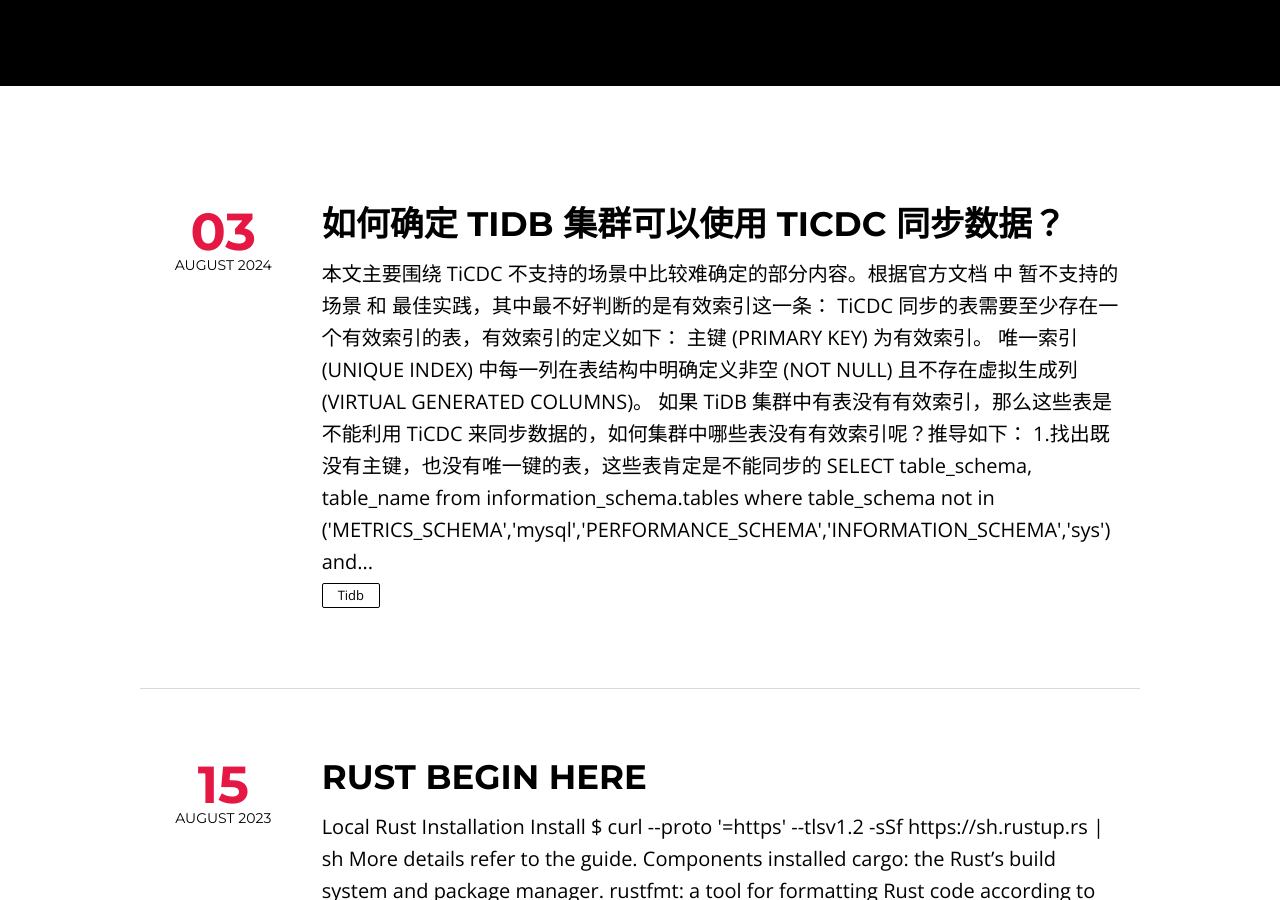
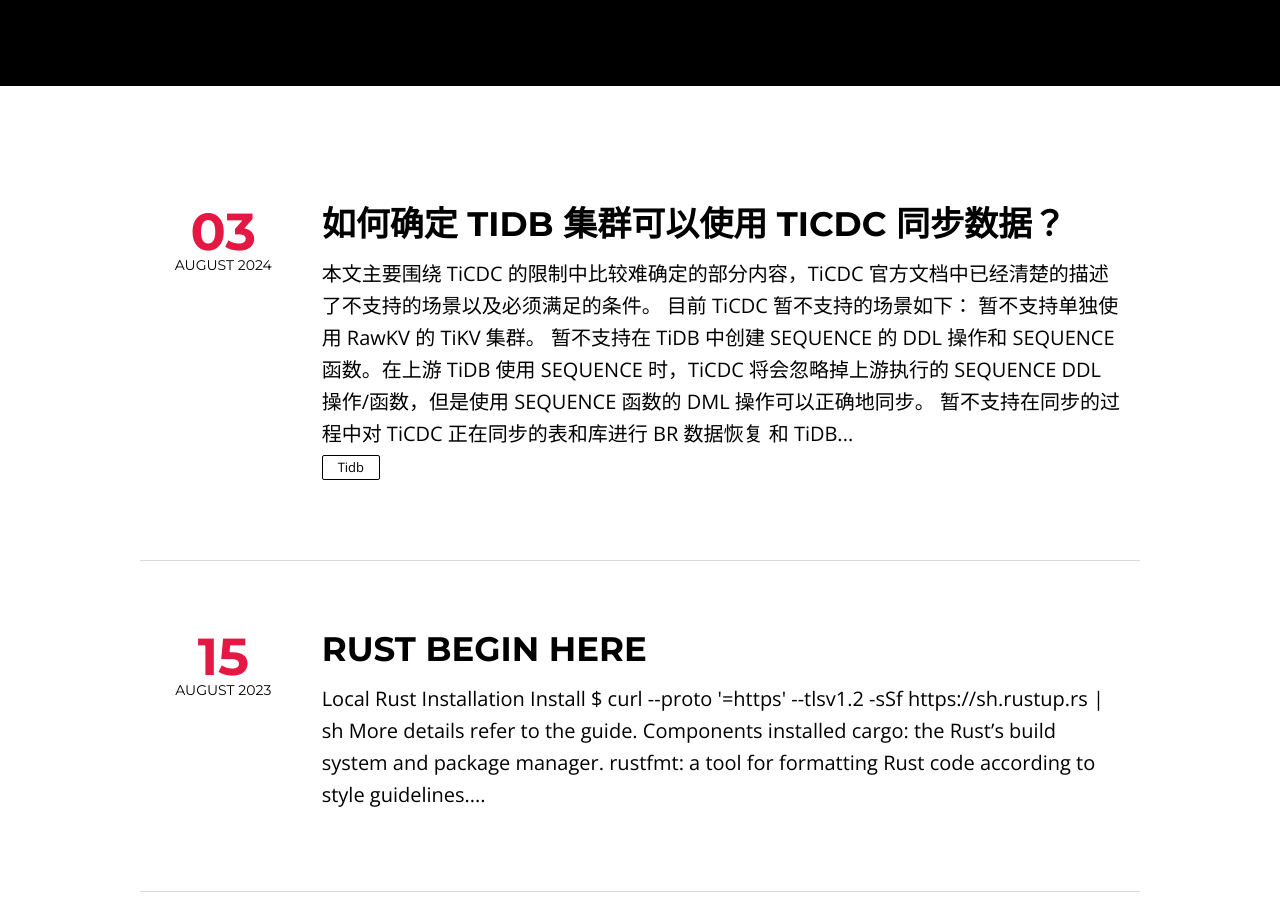
Before and after one commit to yinx0004/yinx0004.github.io, a Jekyll site: the page built from index.html, in a window 1280 px wide and 900 px high, scrolled down 438 px. Built offline with Jekyll 4.4.1, drawn with Linux system fonts in a browser that asks for light colours; nearby versions of some CDN libraries; the list of posts is cut into pages by our own code.

Commit message:
fix format

```diff
--- a/_posts/2024-08-03-tidb-ticdc-applicability.md
+++ b/_posts/2024-08-03-tidb-ticdc-applicability.md
@@ -1,20 +1,25 @@
 ---
-layout: post
 title: "如何确定 TiDB 集群可以使用 TiCDC 同步数据？"
-description:
-headline:
 date: 2024-08-03
 permalink: /posts/2024/08/ticdc-applicability/
 category: TiDB
 tags: [TiCDC]
-imagefeature:
-mathjax:
-chart:
+imagefeature: cover5.jpg
 comments: true
 featured: true
 ---
-本文主要围绕 TiCDC 不支持的场景中比较难确定的部分内容。根据[官方文档](https://docs.pingcap.com/tidb/stable/ticdc-overview#ticdc-overview) 中 [暂不支持的场景](https://docs.pingcap.com/tidb/stable/ticdc-overview#unsupported-scenarios)  和 [最佳实践](https://docs.pingcap.com/tidb/stable/ticdc-overview#best-practices)，其中最不好判断的是**有效索引**这一条：
->TiCDC 同步的表需要至少存在一个有效索引的表，有效索引的定义如下：
+本文主要围绕 TiCDC 的限制中比较**难确定**的部分内容，TiCDC 官方文档中已经清楚的描述了不支持的场景以及必须满足的条件。
+
+目前 TiCDC 暂不支持的场景如下：
+- 暂不支持单独使用 RawKV 的 TiKV 集群。
+- 暂不支持在 TiDB 中创建 SEQUENCE 的 DDL 操作和 SEQUENCE 函数。在上游 TiDB 使用 SEQUENCE 时，TiCDC 将会忽略掉上游执行的 SEQUENCE DDL 操作/函数，但是使用 SEQUENCE 函数的 DML 操作可以正确地同步。
+- 暂不支持在同步的过程中对 TiCDC 正在同步的表和库进行 BR 数据恢复 和 TiDB Lightning 物理导入。详情请参考为什么在上游使用了 TiDB Lightning 和 BR 恢复了数据之后，TiCDC 同步会出现卡顿甚至卡住。
+- TiCDC 同步的表需要至少存在一个有效索引的表。
+
+详见[官方文档](https://docs.pingcap.com/tidb/stable/ticdc-overview#ticdc-overview) 中 [暂不支持的场景](https://docs.pingcap.com/tidb/stable/ticdc-overview#unsupported-scenarios)  和 [最佳实践](https://docs.pingcap.com/tidb/stable/ticdc-overview#best-practices)。
+
+这些限制中最不好判断的是**有效索引**这一条：
+>TiCDC同步的表需要至少存在一个有效索引的表，有效索引的定义如下：
 >
 >主键 (PRIMARY KEY) 为有效索引。
 >
```
Also changed, not shown: other parts of _posts/2024-08-03-tidb-ticdc-applicability.md (+1 -1 lines).
